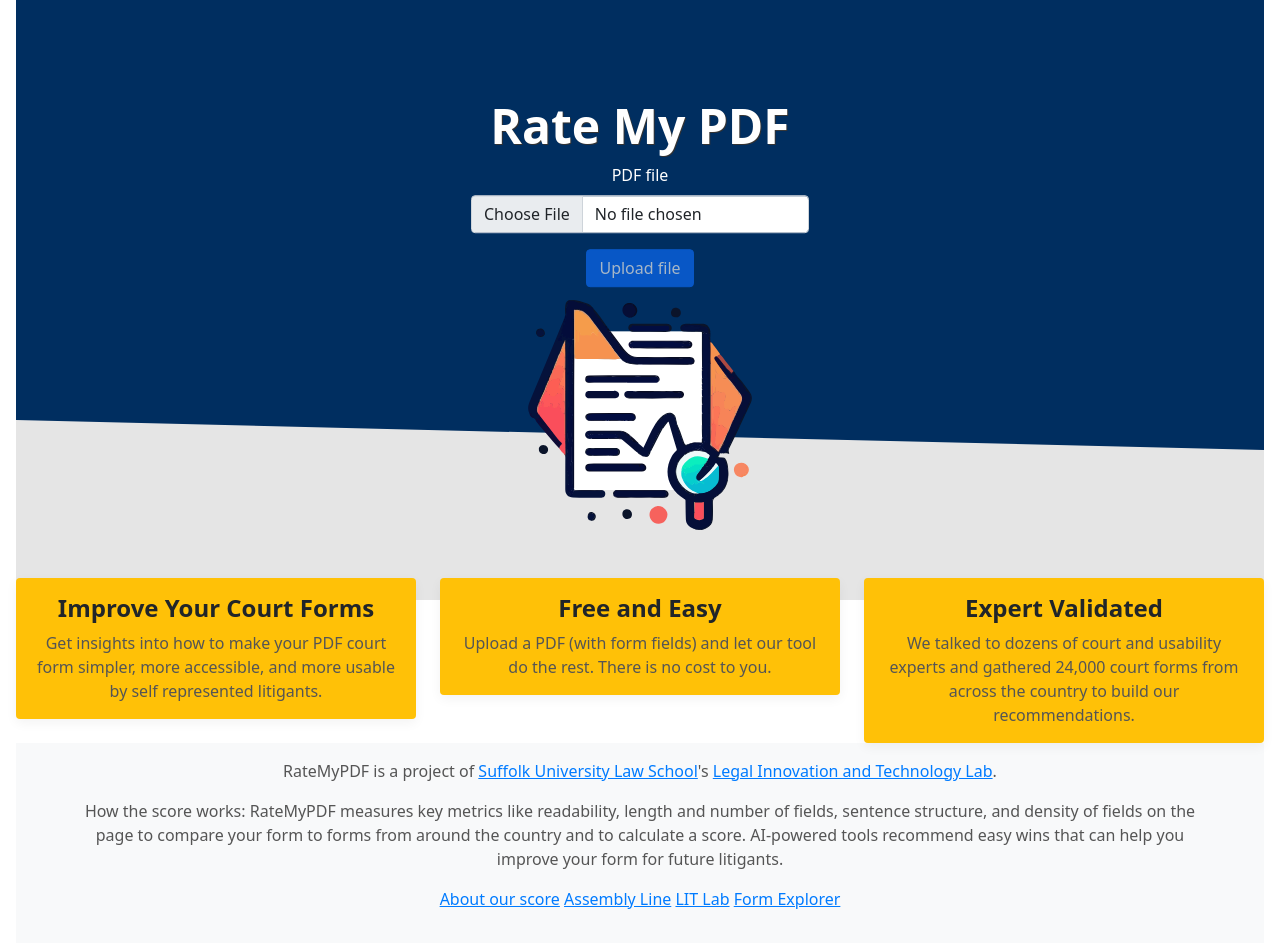
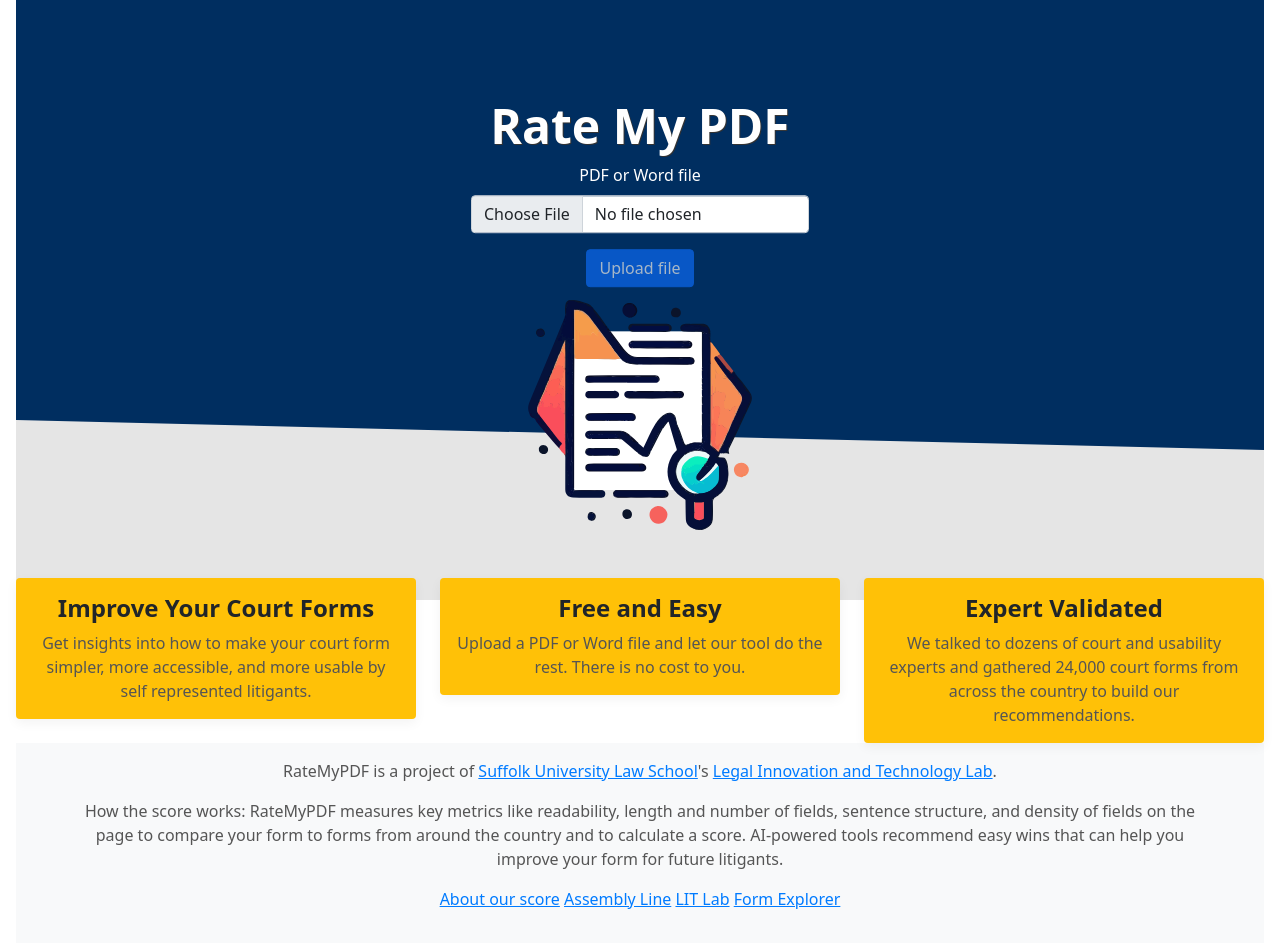
Before and after one commit to SuffolkLITLab/RateMyPDF, a FastAPI app: page / in a window 1280 px wide. Shown: the top 943 px of the page. Run offline with FastAPI, Linux system fonts and the light colour scheme; some libraries are stand-ins or nearby versions.

Commit message:
Make clear you can upload a DOCX

```diff
--- a/app/templates/ratemypdf.html
+++ b/app/templates/ratemypdf.html
@@ -17,7 +17,7 @@
           <form method=post enctype=multipart/form-data>
 
             <div>
-                <label for="file" class="form-label">PDF file</label>
+                <label for="file" class="form-label">PDF or Word file</label>
                 <input class="form-control form-control-md" id="file" name="file" type="file" accept=".pdf, application/pdf, .doc, .docx, application/msword, application/vnd.openxmlformats-officedocument.wordprocessingml.document">
             </div>
 
@@ -35,7 +35,7 @@
         <div class="card">
           <div class="card-body text-center">
             <h5 class="card-title">Improve Your Court Forms</h5>
-            <p class="card-text">Get insights into how to make your PDF court form
+            <p class="card-text">Get insights into how to make your court form
                 simpler, more accessible, and more usable by self represented litigants.
             </p>
           </div>
@@ -45,7 +45,7 @@
         <div class="card">
           <div class="card-body text-center">
             <h5 class="card-title">Free and Easy</h5>
-            <p class="card-text">Upload a PDF (with form fields) and let our tool do the rest. There is no cost to you.</p>
+            <p class="card-text">Upload a PDF or Word file and let our tool do the rest. There is no cost to you.</p>
 
           </div>
         </div>
```
